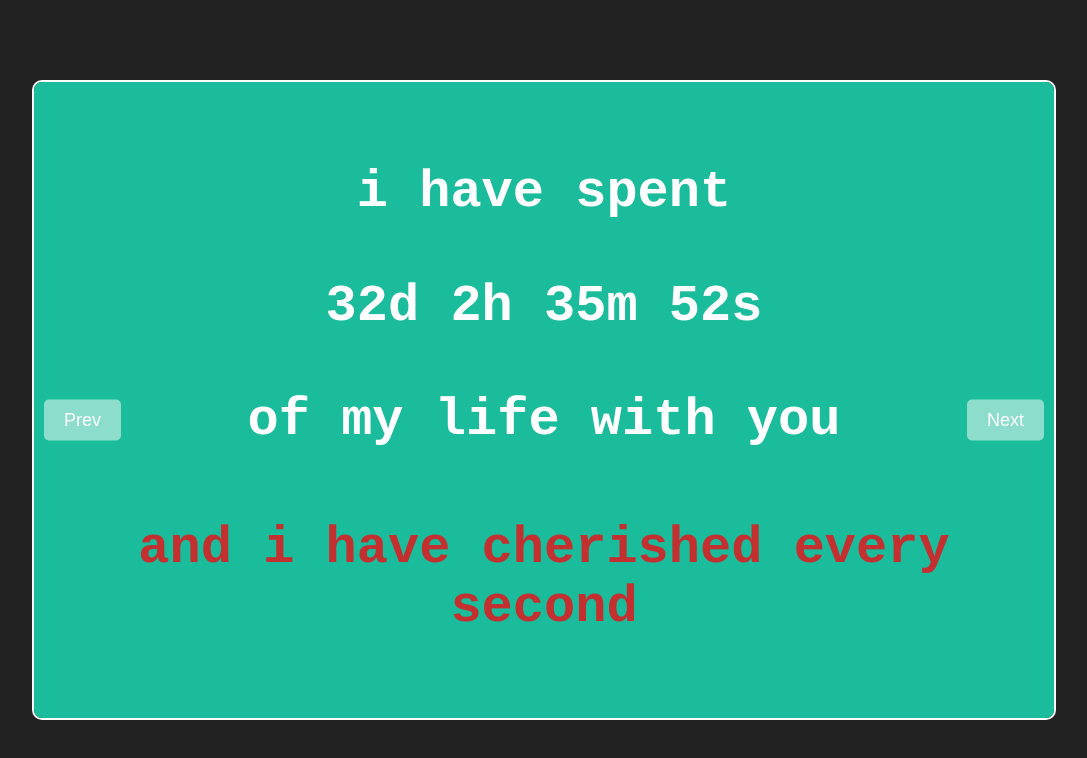
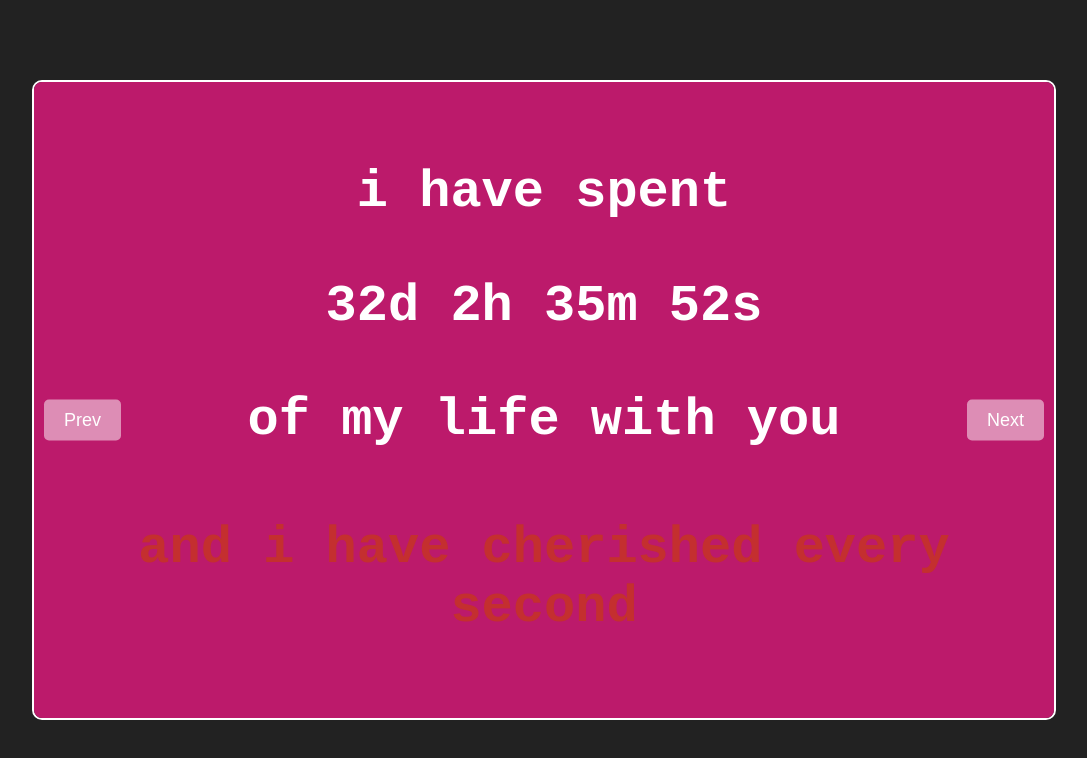
Before and after one commit to azhu248/azhu248.github.io, a plain HTML site: page slides.html in a window 1280 px wide. Shown: the whole page, without its empty margins (96-1183 px from the left). Drawn offline with Linux system fonts and the light colour scheme.

Commit message:
small changes

```diff
--- a/slides.html
+++ b/slides.html
@@ -2,7 +2,7 @@
 <html lang="en">
 <head>
   <meta charset="UTF-8">
-  <title>Sliding Slideshow Example</title>
+  <title>Happy Valentines</title>
   <style>
     /* Basic reset */
     * {
@@ -102,7 +102,7 @@
   <div class="slideshow-container">
     <!-- Slides wrapper -->
     <div class="slides">
-    <div class="slide" style="background: #1abc9c;">
+    <div class="slide" style="background: #bc1a6b;">
       <h1> i have spent </h1>
       <div id="countdown"></div>
 
```
Also changed, not shown: index.html (+1 -1 lines), letter.html (+1 -1 lines).
